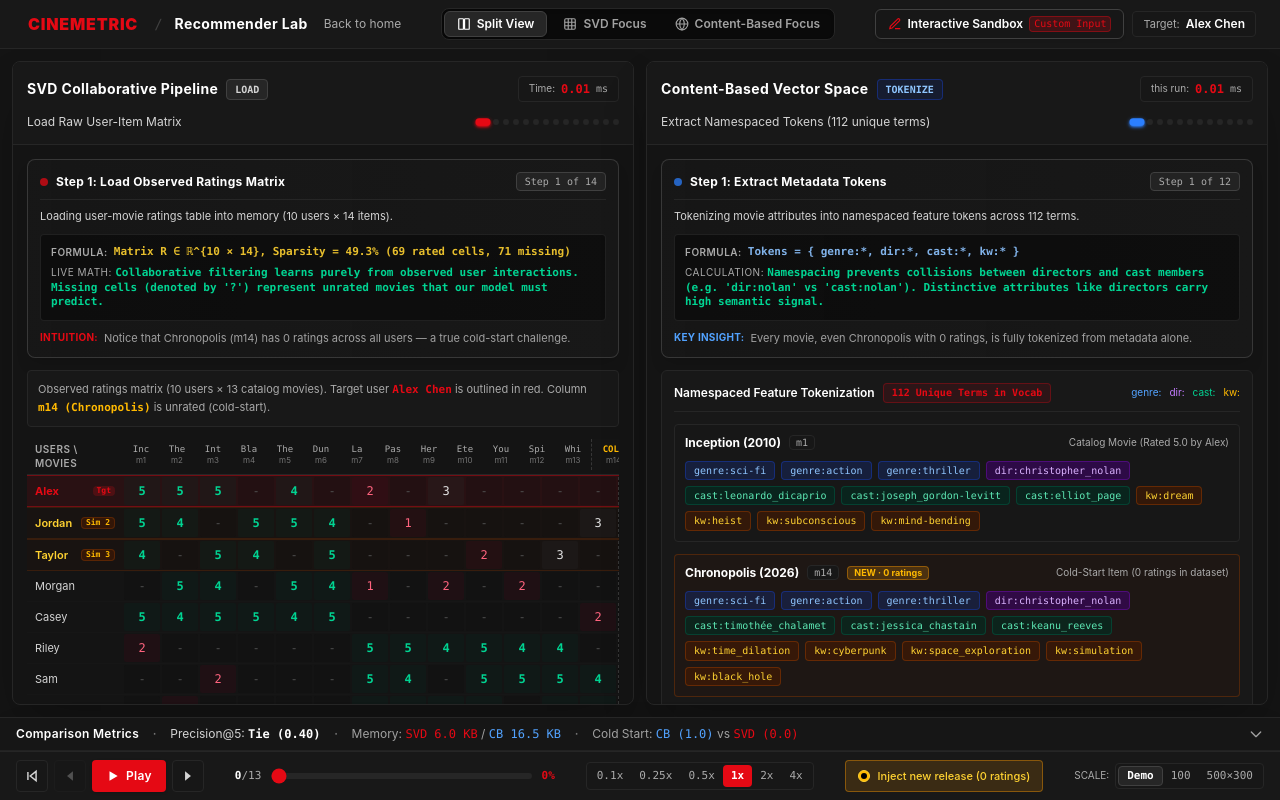
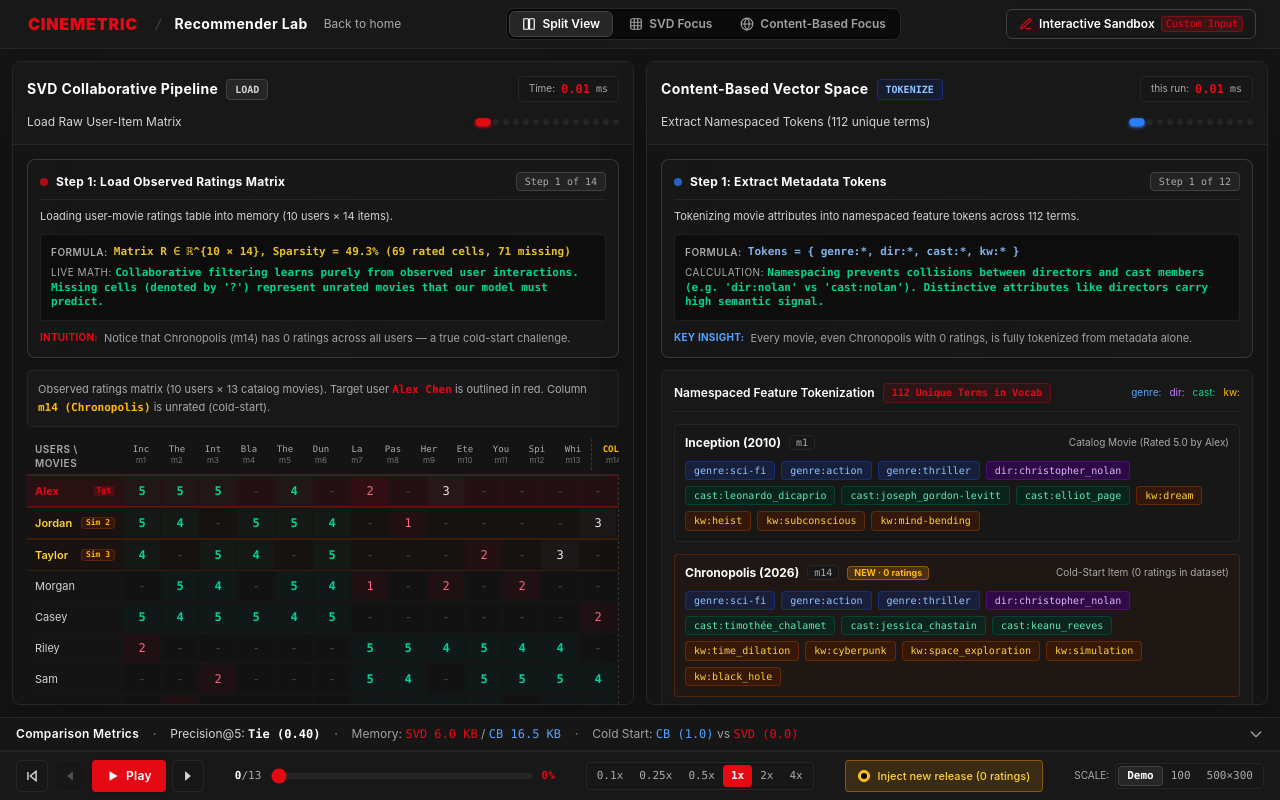
Before and after one commit to rl-28/cinematric_aoa, a Next.js app: page /simulate in a window 1280 px wide. Built offline with nearby package versions, Linux system fonts and the light colour scheme.

Commit message:
UI: Remove Target user badge from top navigation bar

```diff
--- a/app/simulate/page.tsx
+++ b/app/simulate/page.tsx
@@ -4,7 +4,6 @@ import React, { useEffect, useState } from "react";
 import Link from "next/link";
 import { useSimStore } from "@/lib/sim/store";
 import { useReplay } from "@/lib/sim/useReplay";
-import { TARGET_USER } from "@/lib/data/ratings";
 import { MatrixPipeline } from "@/components/svd/MatrixPipeline";
 import { VectorGraph } from "@/components/cb/VectorGraph";
 import { ControlBar } from "@/components/ui/ControlBar";
@@ -102,7 +101,7 @@ export default function SimulatePage() {
           </button>
         </div>
 
-        {/* Right Section: Interactive Sandbox Link & Target User Info */}
+        {/* Right Section: Interactive Sandbox Link */}
         <div className="flex items-center gap-2 text-xs">
           {/* Link to Dedicated Interactive Session */}
           <Link
@@ -116,14 +115,6 @@ export default function SimulatePage() {
             <span>Interactive Sandbox</span>
             <span className="text-[10px] bg-accent/20 text-accent border border-accent/40 px-1 rounded font-mono font-normal">Custom Input</span>
           </Link>
-
-          {/* Target User Info */}
-          <div className="hidden md:flex items-center gap-1.5 bg-neutral-900 px-2.5 py-1 rounded border border-neutral-800">
-            <span className="text-muted text-[11px] font-sans">Target:</span>
-            <span className="text-white font-sans font-semibold">
-              {TARGET_USER.name.replace(" (Target)", "")}
-            </span>
-          </div>
         </div>
       </header>
 
```
